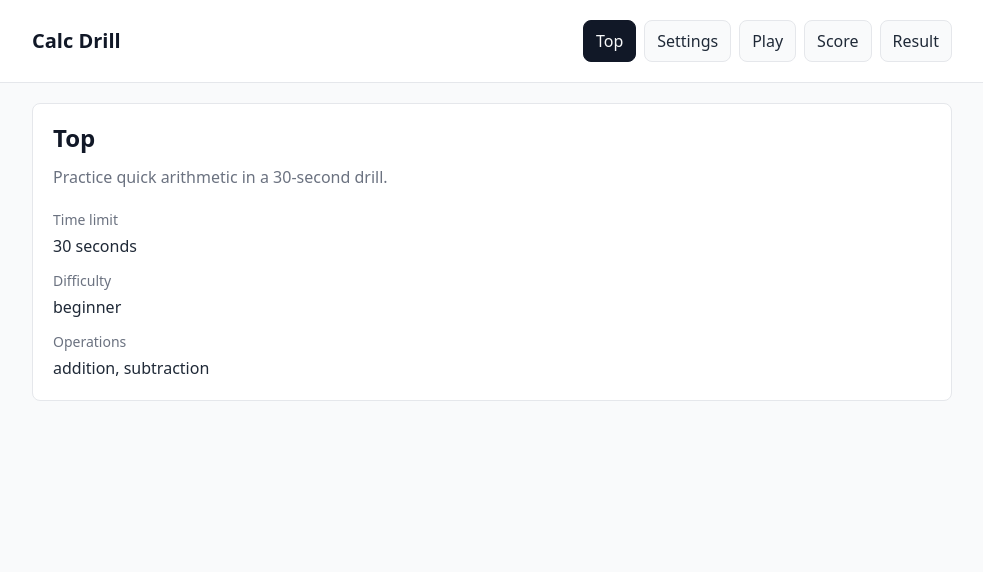
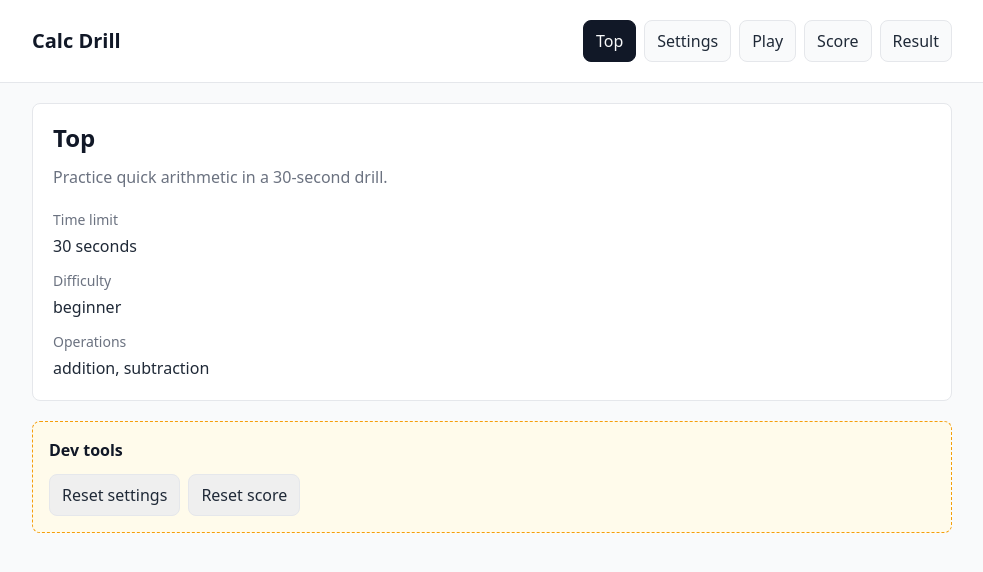
Before and after one commit to FreeManJson/calc-drill, a React (Vite) app: page / in a window 1280 px wide. Shown: the top 572 px of the page, without its empty margins (148-1131 px from the left). Built offline with nearby package versions, Linux system fonts and the light colour scheme.

Commit message:
2026/06/24:Phase9: 開発用リセットツールを追加

```diff
--- a/src/App.css
+++ b/src/App.css
@@ -290,6 +290,28 @@ button {
   display: grid;
 }
 
+.dev-tools {
+  background: #fffbeb;
+  border: 1px dashed #f59e0b;
+  border-radius: 8px;
+  display: grid;
+  gap: 12px;
+  margin-top: 20px;
+  padding: 16px;
+}
+
+.dev-tools__title {
+  color: var(--text-heading);
+  font-weight: 700;
+  margin: 0;
+}
+
+.dev-tools__actions {
+  display: flex;
+  flex-wrap: wrap;
+  gap: 8px;
+}
+
 @media (orientation: landscape) and (min-width: 720px) {
   .app-header__inner {
     align-items: center;
--- a/src/App.tsx
+++ b/src/App.tsx
@@ -1,5 +1,7 @@
 import { useEffect, useState } from 'react'
 import type { MouseEvent } from 'react'
+import { DevTools } from './components/dev/DevTools'
+import { DEFAULT_SCORE_SUMMARY, DEFAULT_SETTINGS } from './constants/defaults'
 import { ROUTES } from './constants/routes'
 import type { AppRoute } from './constants/routes'
 import { AppLayout } from './layouts/AppLayout'
@@ -115,6 +117,16 @@ function App() {
     navigateTo(ROUTES.result)
   }
 
+  const handleResetSettings = () => {
+    setSettings(DEFAULT_SETTINGS)
+    saveSettings(DEFAULT_SETTINGS)
+  }
+
+  const handleResetScore = () => {
+    setScoreSummary(DEFAULT_SCORE_SUMMARY)
+    saveScoreSummary(DEFAULT_SCORE_SUMMARY)
+  }
+
   return (
     <AppLayout
       currentRoute={currentRoute}
@@ -128,6 +140,12 @@ function App() {
         scoreSummary,
         handlePlayComplete,
       )}
+      {import.meta.env.DEV && (
+        <DevTools
+          onResetScore={handleResetScore}
+          onResetSettings={handleResetSettings}
+        />
+      )}
     </AppLayout>
   )
 }
--- /dev/null
+++ b/src/components/dev/DevTools.tsx
@@ -0,0 +1,20 @@
+type DevToolsProps = {
+  onResetScore: () => void
+  onResetSettings: () => void
+}
+
+export function DevTools({ onResetScore, onResetSettings }: DevToolsProps) {
+  return (
+    <aside className="dev-tools" aria-label="Development tools">
+      <p className="dev-tools__title">Dev tools</p>
+      <div className="dev-tools__actions">
+        <button onClick={onResetSettings} type="button">
+          Reset settings
+        </button>
+        <button onClick={onResetScore} type="button">
+          Reset score
+        </button>
+      </div>
+    </aside>
+  )
+}
```
Also changed, not shown: tags/phase9-dev-tools.txt (added), 1 other file (tests, documents, lock files or other folders).
